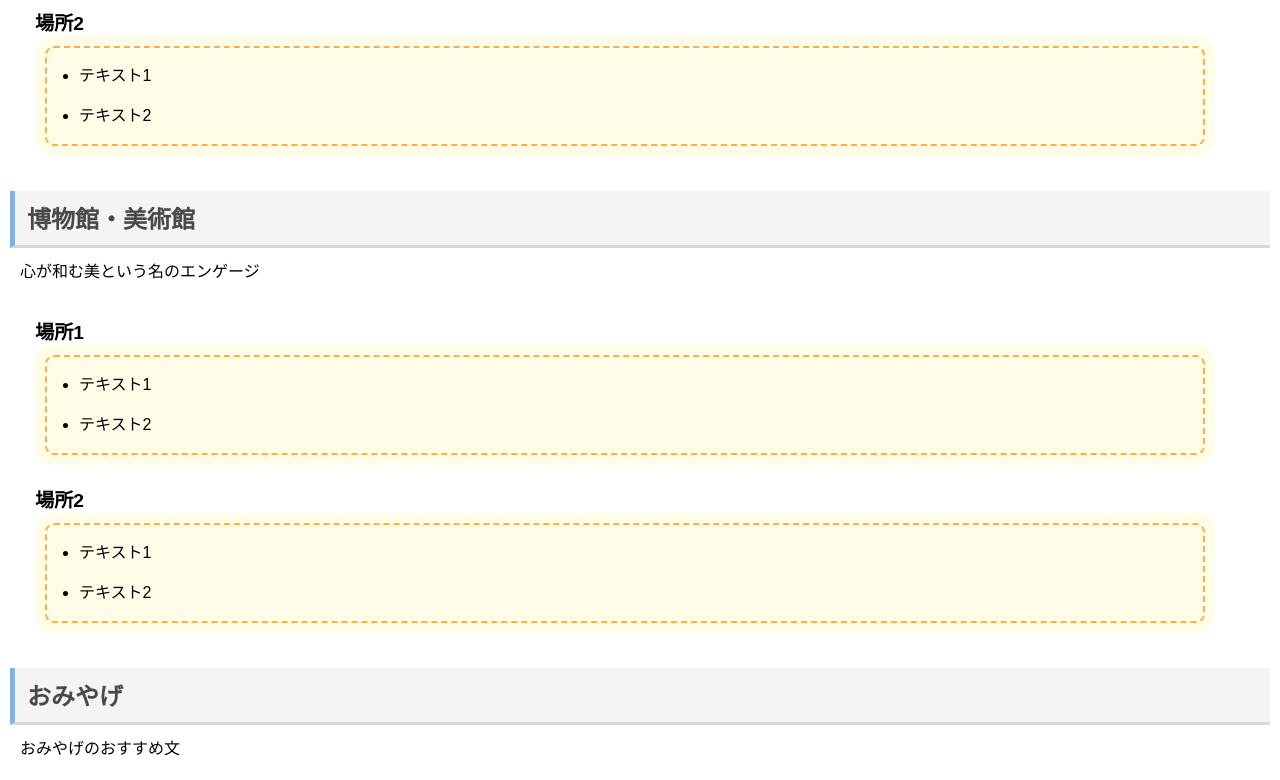
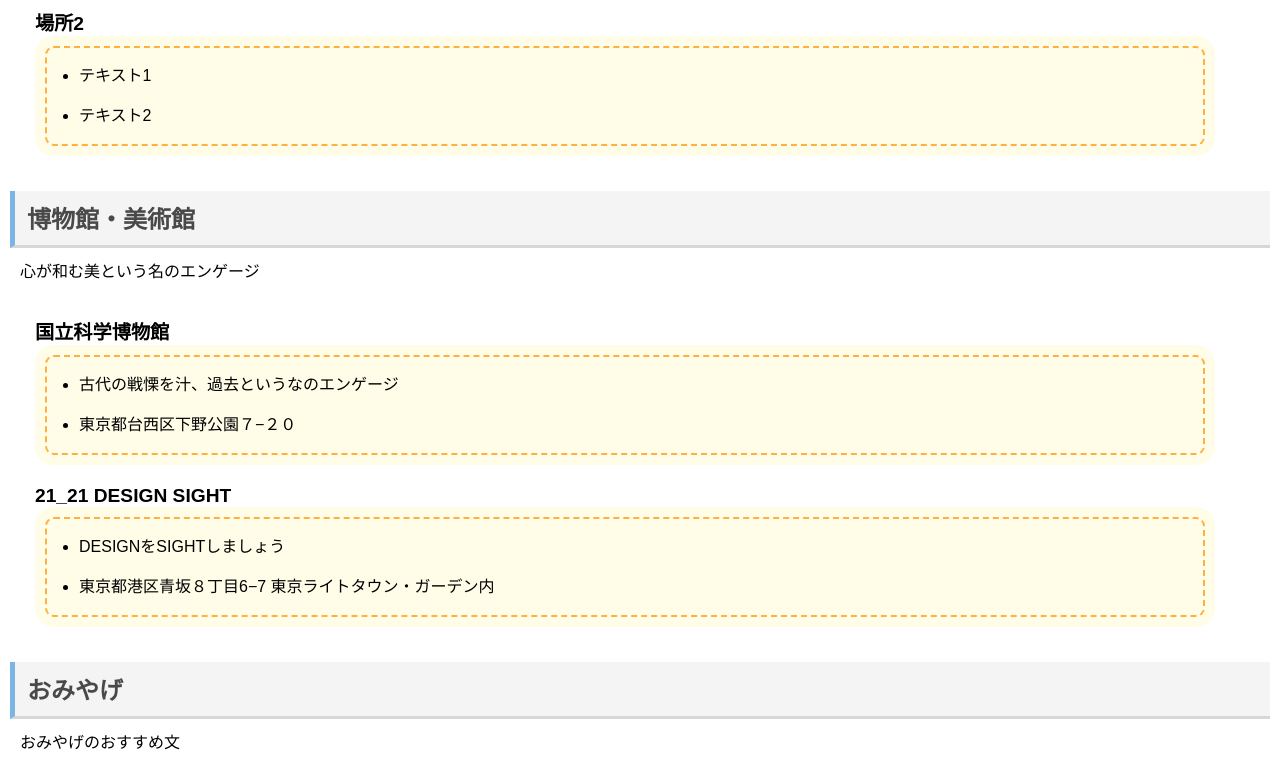
Before and after one commit to hw18a075/tokyo02, a plain HTML site: page index.html in a window 1280 px wide. Shown: the part 485-1265 px from the top of the page. Drawn offline with Linux system fonts and the light colour scheme.

Commit message:
博物館と美術館の場所１,場所２を変更しました

```diff
--- a/index.html
+++ b/index.html
@@ -43,18 +43,18 @@
     <p>心が和む美という名のエンゲージ</p>
 
     <dl>
-        <dt>場所1</dt>
+        <dt>国立科学博物館</dt>
         <dd>
             <ul>
-                <li>テキスト1</li>
-                <li>テキスト2</li>
+                <li>古代の戦慄を汁、過去というなのエンゲージ</li>
+                <li>東京都台西区下野公園７−２０</li>
             </ul>
         </dd>
-        <dt>場所2</dt>
+        <dt>21_21 DESIGN SIGHT</dt>
         <dd>
             <ul>
-                <li>テキスト1</li>
-                <li>テキスト2</li>
+                <li>DESIGNをSIGHTしましょう</li>
+                <li>東京都港区青坂８丁目6−7 東京ライトタウン・ガーデン内</li>
             </ul>
         </dd>
     </dl>
```
